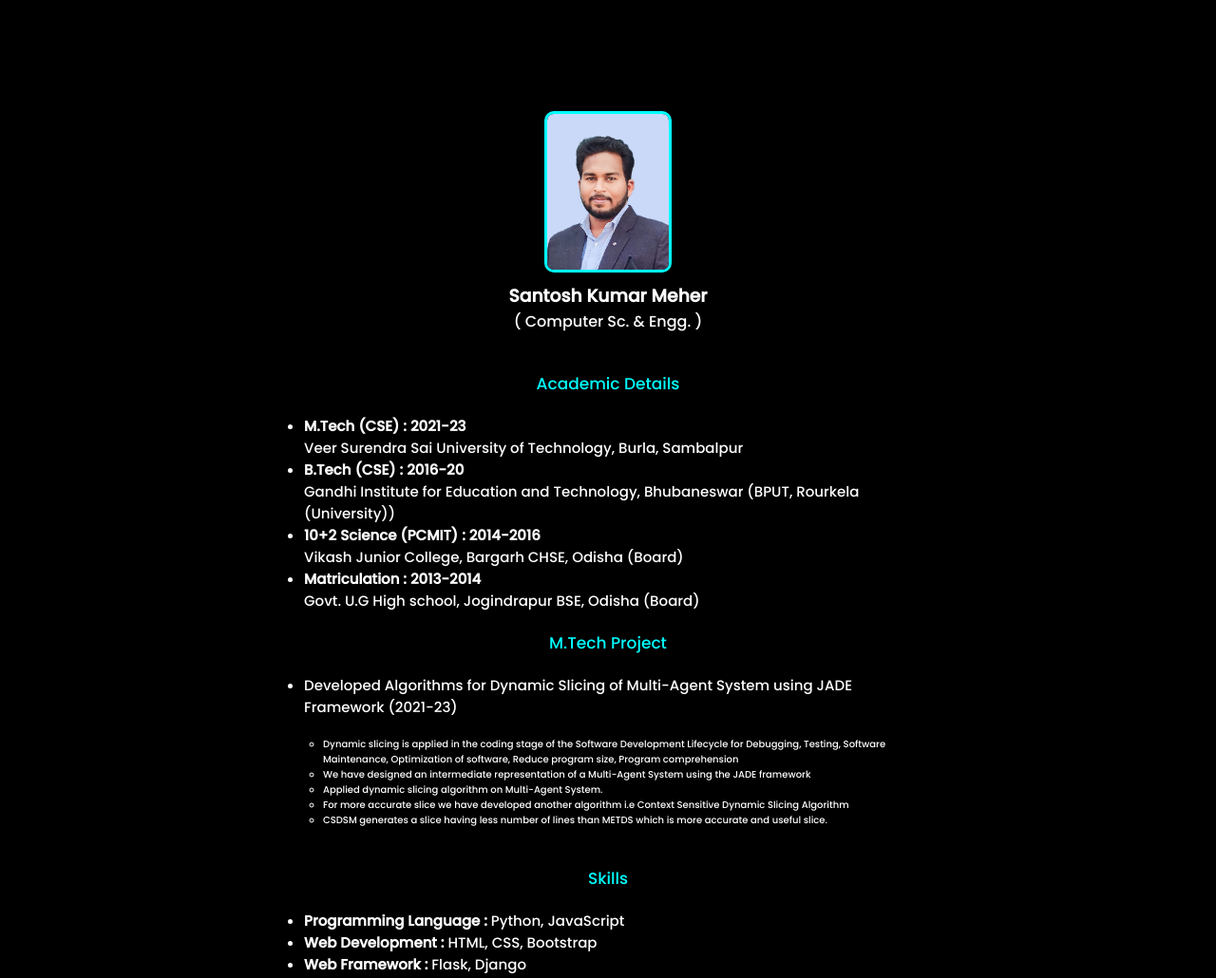
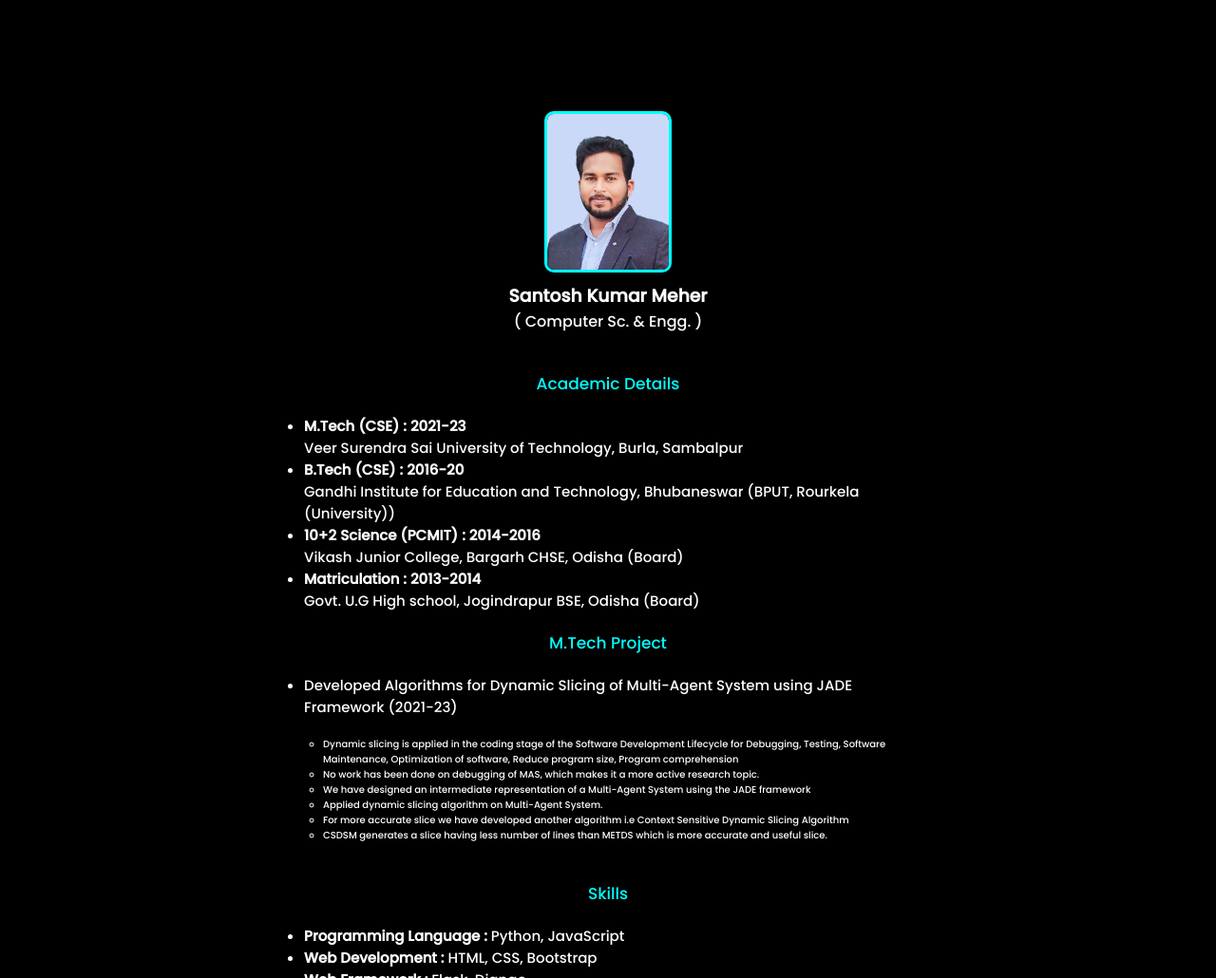
Before and after one commit to santoshkumarmeher/myportfolio, a plain HTML site: page about.html in a window 1280 px wide. Shown: the part 70-1100 px from the top of the page at 95% size. Drawn offline with Linux system fonts and the light colour scheme.

Commit message:
Make some changes

```diff
--- a/about.html
+++ b/about.html
@@ -55,6 +55,7 @@
                 <li>Developed Algorithms for Dynamic Slicing of Multi-Agent System using JADE Framework (2021-23)</li>
                 <ul class="para ul-sub">
                     <li>Dynamic slicing is applied in the coding stage of the Software Development Lifecycle for Debugging, Testing, Software Maintenance, Optimization of software, Reduce program size, Program comprehension </li>
+                    <li>No work has been done on debugging of MAS, which makes it a more active research topic.</li>
                     <li>We have designed an intermediate representation of a Multi-Agent System using the JADE framework</li>
 
                     <li>Applied dynamic slicing algorithm on Multi-Agent System.</li>
```
